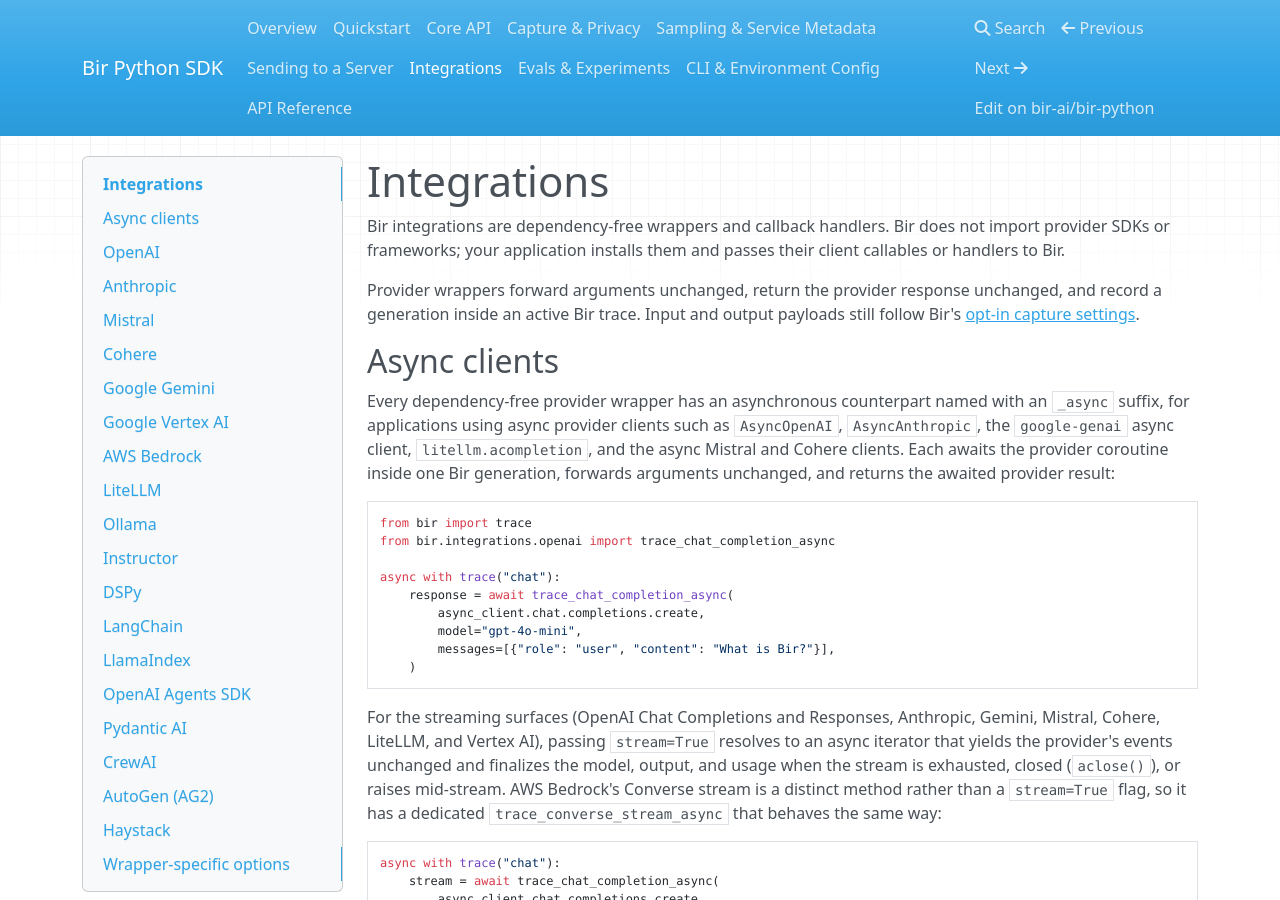
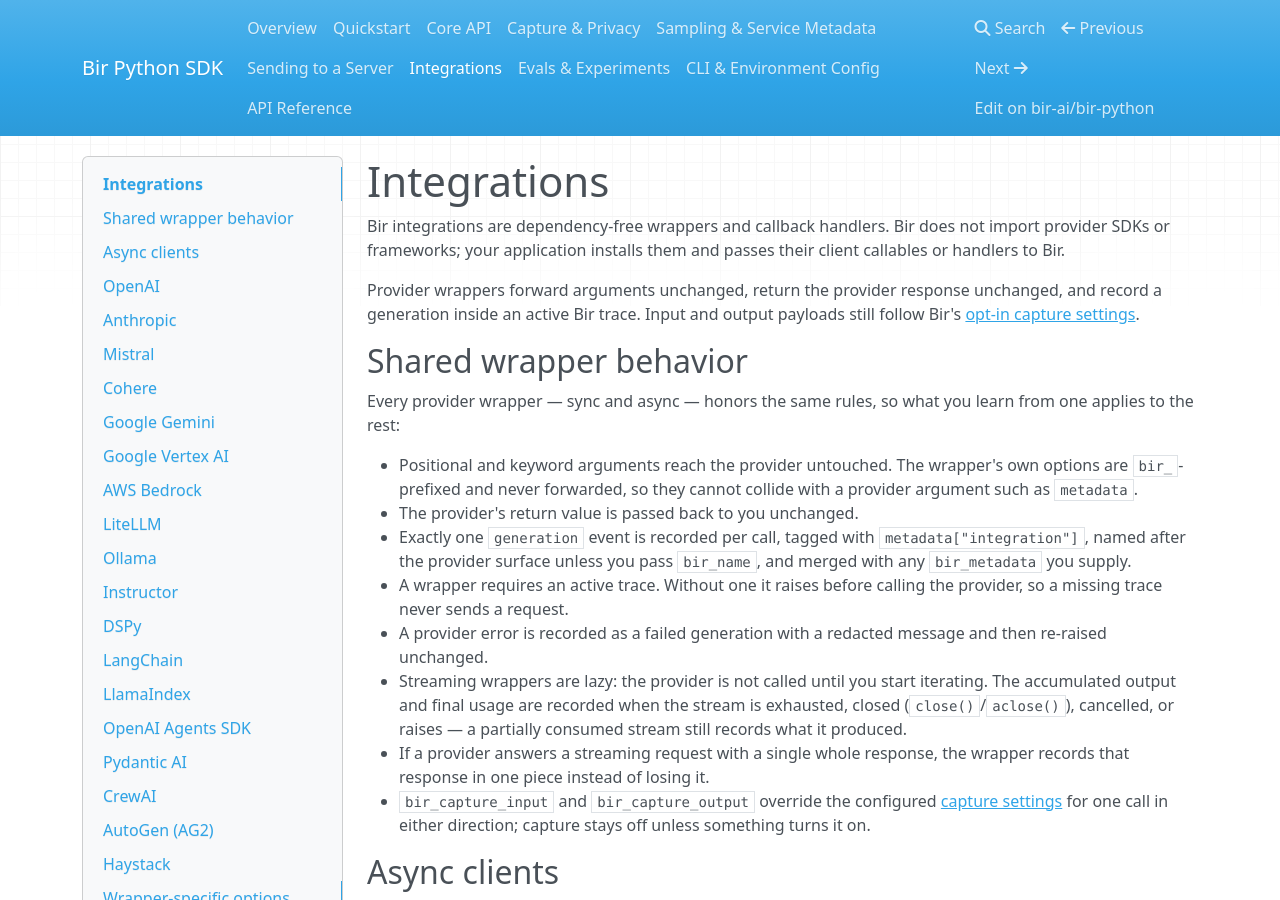
Before and after one commit to bir-ai/bir-python, an MkDocs documentation site: the page built from docs/site/integrations.md, in a window 1280 px wide and 900 px high. Built offline with MkDocs 1.6.1, drawn with Linux system fonts in a browser that asks for light colours; nearby versions of some CDN libraries.

Commit message:
Add shared call-wrapper conformance matrix

```diff
--- a/docs/site/integrations.md
+++ b/docs/site/integrations.md
@@ -7,6 +7,32 @@
 Provider wrappers forward arguments unchanged, return the provider response
 unchanged, and record a generation inside an active Bir trace. Input and output
 payloads still follow Bir's [opt-in capture settings](capture-privacy.md).
+
+## Shared wrapper behavior
+
+Every provider wrapper — sync and async — honors the same rules, so what you
+learn from one applies to the rest:
+
+- Positional and keyword arguments reach the provider untouched. The wrapper's
+  own options are `bir_`-prefixed and never forwarded, so they cannot collide
+  with a provider argument such as `metadata`.
+- The provider's return value is passed back to you unchanged.
+- Exactly one `generation` event is recorded per call, tagged with
+  `metadata["integration"]`, named after the provider surface unless you pass
+  `bir_name`, and merged with any `bir_metadata` you supply.
+- A wrapper requires an active trace. Without one it raises before calling the
+  provider, so a missing trace never sends a request.
+- A provider error is recorded as a failed generation with a redacted message
+  and then re-raised unchanged.
+- Streaming wrappers are lazy: the provider is not called until you start
+  iterating. The accumulated output and final usage are recorded when the
+  stream is exhausted, closed (`close()`/`aclose()`), cancelled, or raises — a
+  partially consumed stream still records what it produced.
+- If a provider answers a streaming request with a single whole response, the
+  wrapper records that response in one piece instead of losing it.
+- `bir_capture_input` and `bir_capture_output` override the configured
+  [capture settings](capture-privacy.md) for one call in either direction;
+  capture stays off unless something turns it on.
 
 ## Async clients
 
```
Also changed, not shown: CHANGELOG.md (+19 -0 lines), docs/ROADMAP.md (+24 -17 lines), 2 other files.
